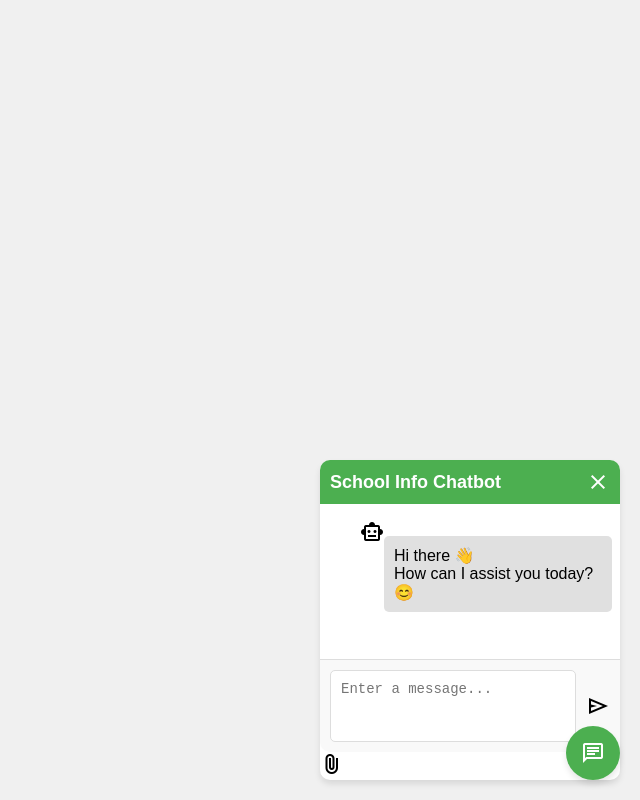
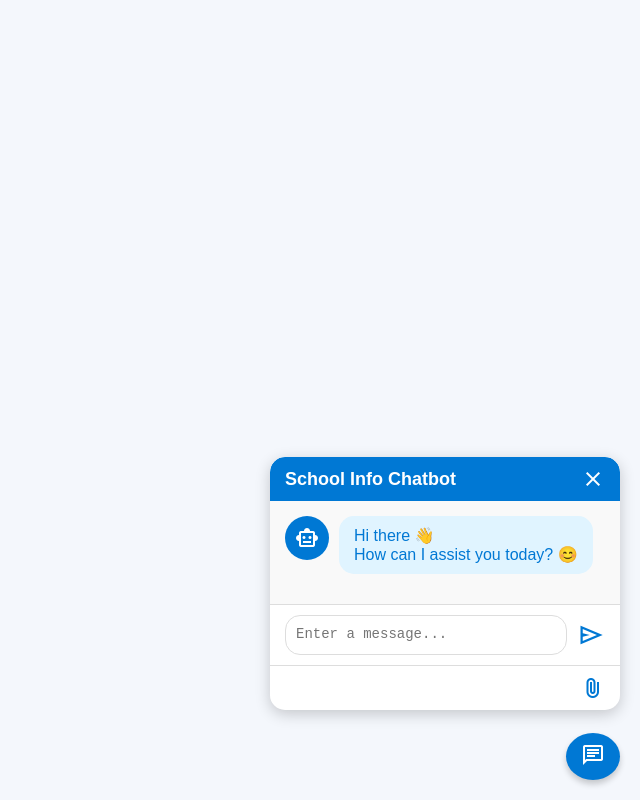
Before and after one commit to ToMuDa1745/school-info-bot, a website: page index.html in a window 1280 px wide. Both pictures are taken after a click on the button "chat". Shown: the whole page, without its empty margins (640-1280 px from the left). Drawn offline with nearby package versions, Linux system fonts and the light colour scheme.

Commit message:
Update index.html

```diff
--- a/index.html
+++ b/index.html
@@ -3,30 +3,192 @@
 <head>
     <meta charset="utf-8">
     <title>School Information Chatbot</title>
-    <link rel="stylesheet" href="stylebot.css">
     <meta name="viewport" content="width=device-width, initial-scale=1.0">
 
-    <!-- Google fonts link for icons -->
+    <!-- Google Fonts for Icons -->
     <link rel="stylesheet" href="https://fonts.googleapis.com/css2?family=Material+Symbols+Outlined:opsz,wght,FILL,GRAD@48,400,0,0"/>
 
-    <!-- JavaScript file -->
+    <!-- XLSX Library for Excel Handling -->
+    <script src="https://cdn.jsdelivr.net/npm/xlsx/dist/xlsx.full.min.js"></script>
+
+    <!-- JavaScript File -->
     <script src="script.js" defer></script>
 
-    <script src="https://cdn.jsdelivr.net/npm/xlsx/dist/xlsx.full.min.js"></script>
+    <!-- Embedded CSS for Styling -->
+    <style>
+        /* Global Reset */
+        * {
+            margin: 0;
+            padding: 0;
+            box-sizing: border-box;
+        }
 
+        body {
+            font-family: Arial, sans-serif;
+            background: #f4f7fc;
+            color: #333;
+            display: flex;
+            justify-content: center;
+            align-items: center;
+            height: 100vh;
+            overflow: hidden;
+        }
+
+        .chatbot-toggler {
+            position: fixed;
+            bottom: 20px;
+            right: 20px;
+            background: #0078D4;
+            color: #fff;
+            border: none;
+            padding: 10px 15px;
+            border-radius: 50%;
+            cursor: pointer;
+            box-shadow: 0px 4px 6px rgba(0, 0, 0, 0.2);
+        }
+
+        .chatbot-toggler .material-symbols-outlined {
+            font-size: 24px;
+        }
+
+        .chatbot {
+            position: fixed;
+            bottom: 90px;
+            right: 20px;
+            width: 350px;
+            background: #ffffff;
+            border-radius: 15px;
+            box-shadow: 0px 4px 15px rgba(0, 0, 0, 0.2);
+            display: none;
+            flex-direction: column;
+            overflow: hidden;
+        }
+
+        .chatbot.show-chatbot {
+            display: flex;
+        }
+
+        .chatbot header {
+            background: #0078D4;
+            color: #fff;
+            padding: 10px 15px;
+            display: flex;
+            justify-content: space-between;
+            align-items: center;
+            border-top-left-radius: 15px;
+            border-top-right-radius: 15px;
+        }
+
+        .chatbot header h2 {
+            font-size: 18px;
+            margin: 0;
+        }
+
+        .chatbot header .close-chatbot {
+            cursor: pointer;
+            font-size: 24px;
+        }
+
+        .chat-box {
+            flex: 1;
+            padding: 15px;
+            overflow-y: auto;
+            background: #f9f9f9;
+        }
+
+        .chat-box li {
+            list-style: none;
+            margin-bottom: 15px;
+            display: flex;
+            align-items: flex-start;
+        }
+
+        .chat-box .incoming .material-symbols-outlined {
+            background: #0078D4;
+            color: #fff;
+            font-size: 24px;
+            padding: 10px;
+            border-radius: 50%;
+            margin-right: 10px;
+        }
+
+        .chat-box .incoming p {
+            background: #e0f4ff;
+            color: #0078D4;
+            padding: 10px 15px;
+            border-radius: 15px;
+            max-width: 80%;
+        }
+
+        .chat-box .outgoing {
+            justify-content: flex-end;
+        }
+
+        .chat-box .outgoing p {
+            background: #0078D4;
+            color: #fff;
+            padding: 10px 15px;
+            border-radius: 15px;
+            max-width: 80%;
+        }
+
+        .chat-input {
+            display: flex;
+            align-items: center;
+            padding: 10px 15px;
+            border-top: 1px solid #ddd;
+            background: #fff;
+        }
+
+        .chat-input textarea {
+            flex: 1;
+            border: 1px solid #ddd;
+            border-radius: 15px;
+            padding: 10px;
+            resize: none;
+            height: 40px;
+            font-size: 14px;
+        }
+
+        .chat-input textarea:focus {
+            outline: none;
+            border-color: #0078D4;
+        }
+
+        .chat-input #send-btn {
+            margin-left: 10px;
+            cursor: pointer;
+            font-size: 28px;
+            color: #0078D4;
+        }
+
+        .file-upload {
+            display: flex;
+            justify-content: flex-end;
+            padding: 10px 15px;
+            border-top: 1px solid #ddd;
+        }
+
+        .file-upload label {
+            cursor: pointer;
+            font-size: 24px;
+            color: #0078D4;
+        }
+    </style>
 </head>
 
-<body class="show-chatbot">
+<body>
+
     <!-- Chatbot Toggle Button -->
     <button class="chatbot-toggler">
-        <span class="material-symbols-outlined">chat</span> <!-- Toggler Icon -->
+        <span class="material-symbols-outlined">chat</span>
     </button>
 
     <!-- Chatbot Container -->
     <div class="chatbot">
         <header>
             <h2>School Info Chatbot</h2>
-            <span class="material-symbols-outlined close-chatbot">close</span> <!-- Close Icon -->
+            <span class="material-symbols-outlined close-chatbot">close</span>
         </header>
 
         <!-- Chat Messages Container -->
```
